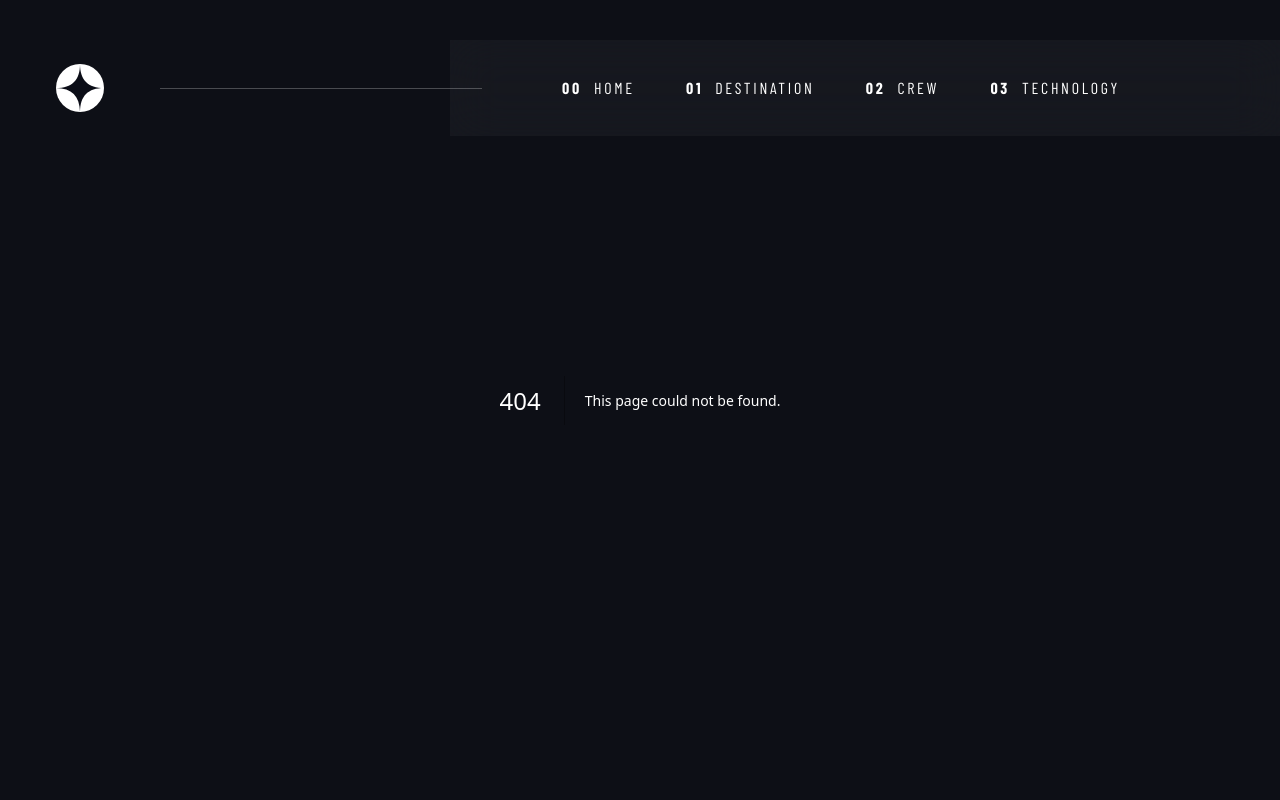
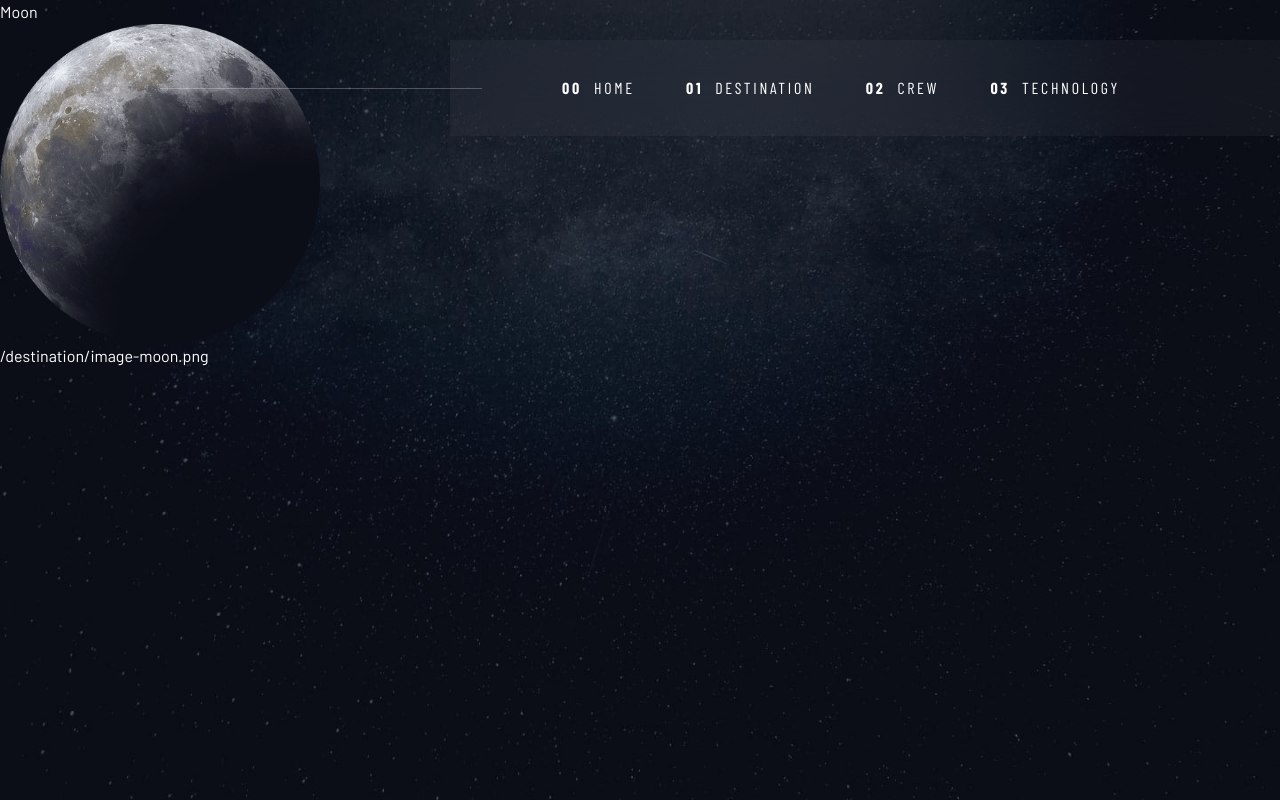
Before and after one commit to John-Paul-Larkin/fem-space-tourism-website, a Next.js app: page /destination in a window 1280 px wide. Before the commit this address had no page. Built offline with nearby package versions, Linux system fonts and the light colour scheme; a web font is replaced by a local one.

Commit message:
add destination page

```diff
--- /dev/null
+++ b/app/destination/page.tsx
@@ -0,0 +1,27 @@
+"use client";
+
+import Image from "next/image";
+import React, { useState } from "react";
+import { destinations } from "@/public/data/data.json";
+
+export default function Destination() {
+  const [selectedDestination, setSelectedDestination] = useState(0);
+
+  const name = destinations[selectedDestination].name;
+  const description = destinations[selectedDestination].description;
+  const travel = destinations[selectedDestination].travel;
+  const distance = destinations[selectedDestination].distance;
+  const image = destinations[selectedDestination].images.png;
+
+  return (
+    <main className="h-screen w-screen bg-destination-mobile bg-cover tablet:bg-destination-tablet desktop:bg-destination-desktop">
+      <div className=" mx-auto max-w-container-width bg-yelow ">
+        {name}
+        <div className="relative h-80 w-80  ">
+          <Image src={image} alt={`${name}`} fill={true} />
+        </div>
+        {image}
+      </div>
+    </main>
+  );
+}
--- a/app/layout.tsx
+++ b/app/layout.tsx
@@ -39,7 +39,7 @@
       lang="en"
       className={`${barlow_condensed.variable} ${bellefair.variable} ${barlow.variable}`}
     >
-      <body className="relative bg-black font-barlow text-white ">
+      <body className="relative bg-yellow font-barlow text-white ">
         <Navbar />
         {children}
       </body>
--- a/app/page.tsx
+++ b/app/page.tsx
@@ -5,7 +5,9 @@
     <main className="bg-home-mobile bg-cover bg-bottom tablet:bg-home-tablet desktop:bg-home-desktop">
       <div
         className="flex h-screen w-screen flex-col items-center justify-between desktop:mx-auto
-       desktop:max-w-container-width desktop:flex-row desktop:items-end desktop:justify-around desktop:pb-[8.187rem]"
+       desktop:max-w-container-width desktop:flex-row desktop:items-end desktop:justify-around desktop:pb-[8.187rem]
+       x-lrg-desktop:items-center x-lrg-desktop:pb-0
+       "
       >
         <div className="mx-6 mt-[7rem] max-w-[20.44rem] text-center tablet:mt-[12.625rem] tablet:max-w-[27.75rem] desktop:m-0 desktop:w-[50%] desktop:text-left">
           <h5 className="font-barlow_condensed text-fs-300 uppercase tracking-ls-4 text-lilac tablet:text-fs-500 tablet:tracking-ls-5 desktop:text-fs-600 desktop:tracking-ls-6">
@@ -15,7 +17,11 @@
             Space
           </h1>
 
-          <p className="text-fs-200 leading-lh-1 text-lilac tablet:text-fs-300 tablet:leading-lh-2 desktop:text-fs-400 desktop:leading-lh-3">
+          <p
+            className="text-fs-200 leading-lh-1 text-lilac tablet:text-fs-300 tablet:leading-lh-2 desktop:text-fs-400 desktop:leading-lh-3
+
+          "
+          >
             Let’s face it; if you want to go to space, you might as well
             genuinely go to outer space and not hover kind of on the edge of it.
             Well sit back, and relax because we’ll give you a truly out of this
@@ -24,7 +30,7 @@
         </div>
         <div>
           <Link
-            href="/"
+            href="/home"
             className="before:content[''] relative z-30 mb-12 flex h-[9.375rem] w-[9.375rem] items-center justify-center rounded-full
           bg-white text-black after:absolute after:z-20 after:h-[9.375rem] after:w-[9.375rem] after:rounded-full after:bg-white after:opacity-10 after:transition-all after:duration-500
           after:ease-in-out after:hover:scale-150 after:focus:scale-150 tablet:mb-[5.625rem] tablet:h-[15.125rem] tablet:w-[15.125rem] tablet:after:h-[15.125rem] tablet:after:w-[15.125rem] desktop:m-0 desktop:h-[17.125rem] desktop:w-[17.125rem]"
--- a/components/Navbar.tsx
+++ b/components/Navbar.tsx
@@ -12,10 +12,12 @@
   const [isMenuOpen, setIsMenuOpen] = useState(false);
 
   return (
-    <div className="absolute w-screen">
+    <header className="absolute w-screen">
       <div className="z-40 mx-auto flex h-[5.5rem] w-full max-w-container-width items-center tablet:h-24 desktop:mt-10">
         <div className="relative ml-6 h-10 w-10 tablet:ml-10 tablet:h-12 tablet:w-12  tablet:min-w-[3rem] desktop:mx-14">
-          <Image priority src={logo} fill={true} alt="logo" />
+          <Link href="/">
+            <Image priority src={logo} fill={true} alt="logo" />
+          </Link>
         </div>
         <div className="grow">
           <div className="hidden lrg-desktop:relative lrg-desktop:z-50 lrg-desktop:block lrg-desktop:h-[1px] lrg-desktop:w-[calc(100%+2rem)] lrg-desktop:bg-white lrg-desktop:opacity-25"></div>
@@ -43,7 +45,7 @@
           </ul>
         </nav>
       </div>
-    </div>
+    </header>
   );
 }
 
--- /dev/null
+++ b/public/data/data.json
@@ -0,0 +1,108 @@
+{
+  "destinations": [
+    {
+      "name": "Moon",
+      "images": {
+        "png": "/destination/image-moon.png",
+        "webp": "/destination/image-moon.webp"
+      },
+      "description": "See our planet as you’ve never seen it before. A perfect relaxing trip away to help regain perspective and come back refreshed. While you’re there, take in some history by visiting the Luna 2 and Apollo 11 landing sites.",
+      "distance": "384,400 km",
+      "travel": "3 days"
+    },
+    {
+      "name": "Mars",
+      "images": {
+        "png": "/destination/image-mars.png",
+        "webp": "/destination/image-mars.webp"
+      },
+      "description": "Don’t forget to pack your hiking boots. You’ll need them to tackle Olympus Mons, the tallest planetary mountain in our solar system. It’s two and a half times the size of Everest!",
+      "distance": "225 mil. km",
+      "travel": "9 months"
+    },
+    {
+      "name": "Europa",
+      "images": {
+        "png": "/destination/image-europa.png",
+        "webp": "/destination/image-europa.webp"
+      },
+      "description": "The smallest of the four Galilean moons orbiting Jupiter, Europa is a winter lover’s dream. With an icy surface, it’s perfect for a bit of ice skating, curling, hockey, or simple relaxation in your snug wintery cabin.",
+      "distance": "628 mil. km",
+      "travel": "3 years"
+    },
+    {
+      "name": "Titan",
+      "images": {
+        "png": "/destination/image-titan.png",
+        "webp": "/destination/image-titan.webp"
+      },
+      "description": "The only moon known to have a dense atmosphere other than Earth, Titan is a home away from home (just a few hundred degrees colder!). As a bonus, you get striking views of the Rings of Saturn.",
+      "distance": "1.6 bil. km",
+      "travel": "7 years"
+    }
+  ],
+  "crew": [
+    {
+      "name": "Douglas Hurley",
+      "images": {
+        "png": "/crew/image-douglas-hurley.png",
+        "webp": "/crew/image-douglas-hurley.webp"
+      },
+      "role": "Commander",
+      "bio": "Douglas Gerald Hurley is an American engineer, former Marine Corps pilot and former NASA astronaut. He launched into space for the third time as commander of Crew Dragon Demo-2."
+    },
+    {
+      "name": "Mark Shuttleworth",
+      "images": {
+        "png": "/crew/image-mark-shuttleworth.png",
+        "webp": "/crew/image-mark-shuttleworth.webp"
+      },
+      "role": "Mission Specialist",
+      "bio": "Mark Richard Shuttleworth is the founder and CEO of Canonical, the company behind the Linux-based Ubuntu operating system. Shuttleworth became the first South African to travel to space as a space tourist."
+    },
+    {
+      "name": "Victor Glover",
+      "images": {
+        "png": "/crew/image-victor-glover.png",
+        "webp": "/crew/image-victor-glover.webp"
+      },
+      "role": "Pilot",
+      "bio": "Pilot on the first operational flight of the SpaceX Crew Dragon to the International Space Station. Glover is a commander in the U.S. Navy where he pilots an F/A-18.He was a crew member of Expedition 64, and served as a station systems flight engineer."
+    },
+    {
+      "name": "Anousheh Ansari",
+      "images": {
+        "png": "/crew/image-anousheh-ansari.png",
+        "webp": "/crew/image-anousheh-ansari.webp"
+      },
+      "role": "Flight Engineer",
+      "bio": "Anousheh Ansari is an Iranian American engineer and co-founder of Prodea Systems. Ansari was the fourth self-funded space tourist, the first self-funded woman to fly to the ISS, and the first Iranian in space."
+    }
+  ],
+  "technology": [
+    {
+      "name": "Launch vehicle",
+      "images": {
+        "portrait": "/technology/image-launch-vehicle-portrait.jpg",
+        "landscape": "/technology/image-launch-vehicle-landscape.jpg"
+      },
+      "description": "A launch vehicle or carrier rocket is a rocket-propelled vehicle used to carry a payload from Earth's surface to space, usually to Earth orbit or beyond. Our WEB-X carrier rocket is the most powerful in operation. Standing 150 metres tall, it's quite an awe-inspiring sight on the launch pad!"
+    },
+    {
+      "name": "Spaceport",
+      "images": {
+        "portrait": "/technology/image-spaceport-portrait.jpg",
+        "landscape": "/technology/image-spaceport-landscape.jpg"
+      },
+      "description": "A spaceport or cosmodrome is a site for launching (or receiving) spacecraft, by analogy to the seaport for ships or airport for aircraft. Based in the famous Cape Canaveral, our spaceport is ideally situated to take advantage of the Earth’s rotation for launch."
+    },
+    {
+      "name": "Space capsule",
+      "images": {
+        "portrait": "/technology/image-space-capsule-portrait.jpg",
+        "landscape": "/technology/image-space-capsule-landscape.jpg"
+      },
+      "description": "A space capsule is an often-crewed spacecraft that uses a blunt-body reentry capsule to reenter the Earth's atmosphere without wings. Our capsule is where you'll spend your time during the flight. It includes a space gym, cinema, and plenty of other activities to keep you entertained."
+    }
+  ]
+}
--- a/tailwind.config.ts
+++ b/tailwind.config.ts
@@ -38,6 +38,9 @@
       maxWidth: {
         "container-width": "87.5rem", // 1400px
       },
+      // fontSize: {
+      //   clamp: "clamp(1em, 2em, 3em)",
+      // },
     },
     fontSize: {
       "fs-100": "0.875rem",
@@ -56,6 +59,8 @@
       tablet: "480px",
       desktop: "769px",
       "lrg-desktop" : "1000px",
+      "x-lrg-desktop" : "1441px",
+
     },
 
     colors: {
```
